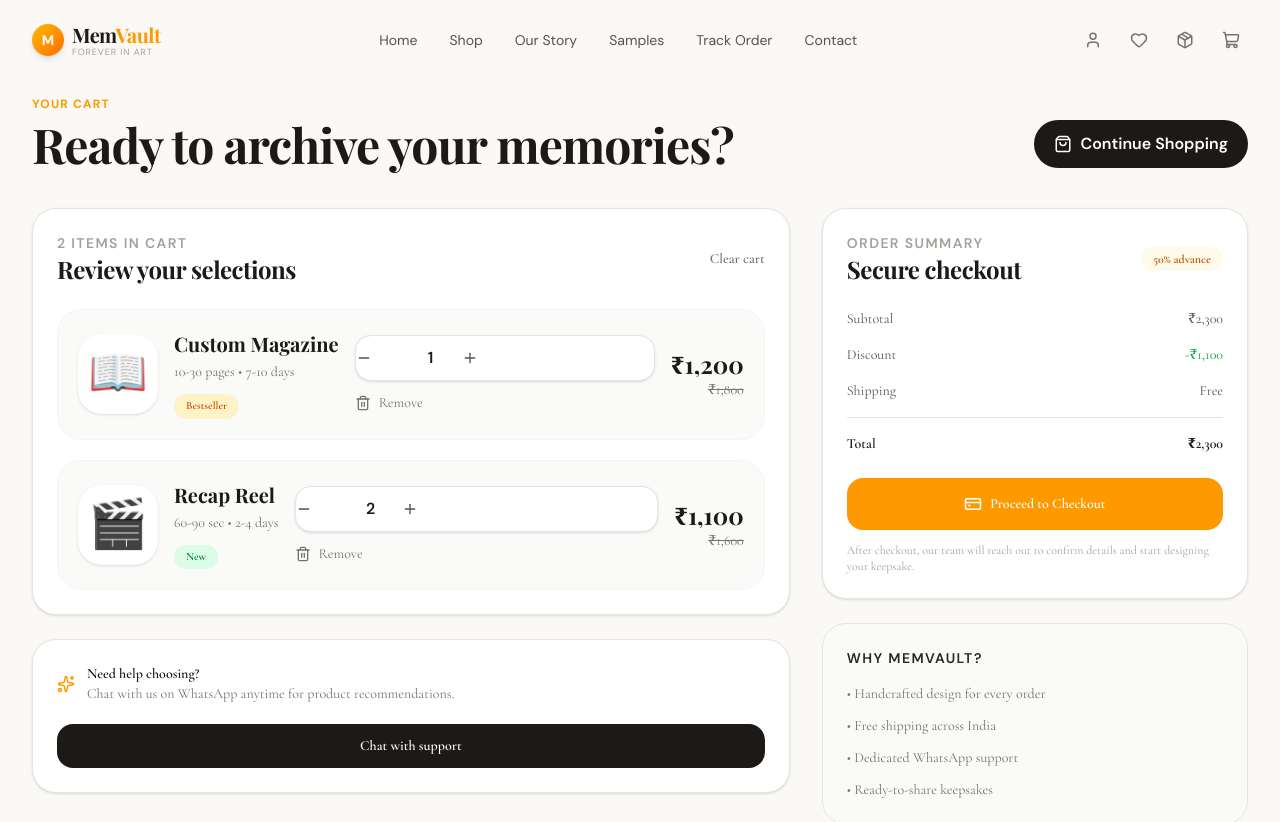
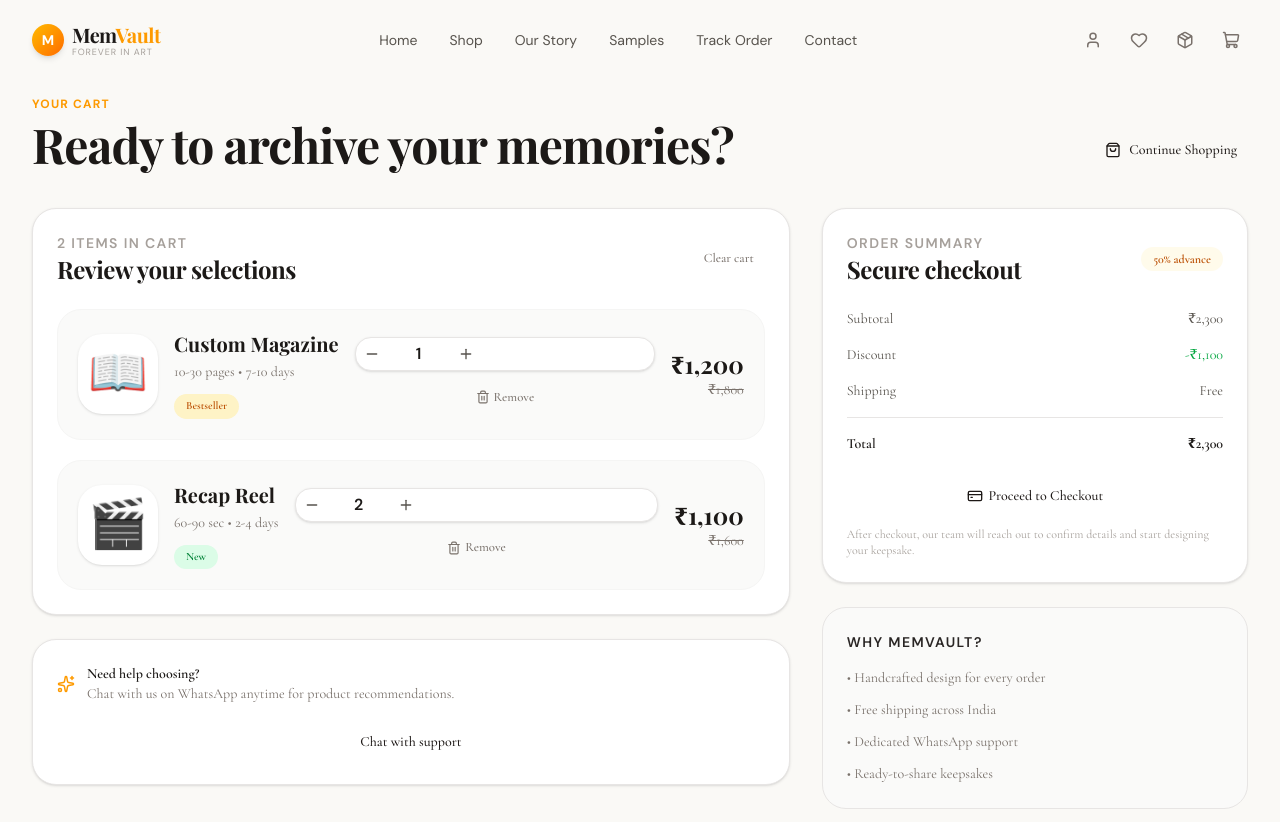
Before and after one commit to rachitsharma300/mystoryarchive, a Next.js app: page /cart in a window 1280 px wide. Shown: the top 822 px of the page. Built offline with nearby package versions, Linux system fonts and the light colour scheme; a web font is replaced by a local one.

Commit message:
feat: replace links with Button component for improved UI consistency in CartPage

```diff
--- a/app/cart/page.tsx
+++ b/app/cart/page.tsx
@@ -4,6 +4,7 @@ import { useMemo, useState } from "react";
 import Link from "next/link";
 import { motion, AnimatePresence } from "framer-motion";
 import { Trash2, Plus, Minus, ShoppingBag, CreditCard, Sparkles } from "lucide-react";
+import { Button } from "@/components/ui/button";
 
 type CartItem = {
   slug: string;
@@ -93,13 +94,12 @@ export default function CartPage() {
               Ready to archive your memories?
             </h1>
           </div>
-          <Link
-            href="/shop"
-            className="inline-flex items-center gap-2 px-5 py-3 bg-stone-900 hover:bg-amber-500 text-white font-sans-clean font-semibold rounded-full transition-all duration-300"
-          >
+          <Button asChild size="lg" variant="default" className="inline-flex items-center gap-2">
+            <Link href="/shop">
               <ShoppingBag size={18} />
               Continue Shopping
             </Link>
+          </Button>
         </div>
 
         {cartItems.length === 0 ? (
@@ -115,12 +115,9 @@ export default function CartPage() {
             <p className="font-sans-clean text-stone-500 mb-8 max-w-xl mx-auto">
               Add a keepsake from the shop to start building your memory collection.
             </p>
-            <Link
-              href="/shop"
-              className="inline-flex items-center gap-2 px-6 py-3 bg-amber-500 hover:bg-amber-600 text-white font-sans-clean font-semibold rounded-full transition-all duration-300"
-            >
-              Browse Products
-            </Link>
+            <Button asChild size="lg" variant="default">
+              <Link href="/shop">Browse Products</Link>
+            </Button>
           </motion.div>
         ) : (
           <div className="grid grid-cols-1 xl:grid-cols-[1.6fr_0.9fr] gap-8">
@@ -135,12 +132,14 @@ export default function CartPage() {
                       Review your selections
                     </h2>
                   </div>
-                  <button
+                  <Button
                     onClick={clearCart}
-                    className="text-sm text-stone-500 hover:text-amber-500 transition-colors font-semibold"
+                    variant="ghost"
+                    size="sm"
+                    className="text-stone-500 hover:text-amber-500"
                   >
                     Clear cart
-                  </button>
+                  </Button>
                 </div>
 
                 <div className="space-y-5">
@@ -174,28 +173,34 @@ export default function CartPage() {
 
                           <div className="flex flex-col gap-3">
                             <div className="flex items-center gap-2 rounded-2xl bg-white border border-stone-200 overflow-hidden shadow-sm">
-                              <button
+                              <Button
                                 onClick={() => updateQuantity(item.slug, -1)}
-                                className="h-11 w-11 text-stone-600 hover:text-amber-600 transition-colors"
+                                variant="ghost"
+                                size="icon"
+                                className="text-stone-600 hover:text-amber-600"
                               >
                                 <Minus size={16} />
-                              </button>
+                              </Button>
                               <span className="min-w-[46px] text-center font-sans-clean font-semibold text-stone-900">
                                 {item.qty}
                               </span>
-                              <button
+                              <Button
                                 onClick={() => updateQuantity(item.slug, 1)}
-                                className="h-11 w-11 text-stone-600 hover:text-amber-600 transition-colors"
+                                variant="ghost"
+                                size="icon"
+                                className="text-stone-600 hover:text-amber-600"
                               >
                                 <Plus size={16} />
-                              </button>
+                              </Button>
                             </div>
-                            <button
+                            <Button
                               onClick={() => removeItem(item.slug)}
-                              className="inline-flex items-center gap-2 text-sm text-stone-500 hover:text-red-500 transition-colors"
+                              variant="ghost"
+                              size="sm"
+                              className="text-stone-500 hover:text-red-500"
                             >
                               <Trash2 size={16} /> Remove
-                            </button>
+                            </Button>
                           </div>
 
                           <div className="text-right">
@@ -221,14 +226,11 @@ export default function CartPage() {
                     <p className="text-sm text-stone-500">Chat with us on WhatsApp anytime for product recommendations.</p>
                   </div>
                 </div>
-                <Link
-                  href="https://wa.me/917903316723"
-                  target="_blank"
-                  rel="noreferrer"
-                  className="inline-flex items-center justify-center w-full rounded-2xl bg-stone-900 px-5 py-3 text-sm font-semibold text-white transition-all hover:bg-amber-500"
-                >
+                <Button asChild size="lg" variant="default" className="w-full">
+                  <a href="https://wa.me/917903316723" target="_blank" rel="noreferrer">
                     Chat with support
-                </Link>
+                  </a>
+                </Button>
               </div>
             </div>
 
@@ -266,12 +268,11 @@ export default function CartPage() {
                 </div>
 
                 <div className="mt-6 space-y-3">
-                  <Link
-                    href={`/checkout?product=${cartItems[0]?.slug || "custom-magazine"}&qty=${cartItems[0]?.qty || 1}&occasion=${encodeURIComponent(cartItems[0]?.occasion || "Custom")}`}
-                    className="inline-flex w-full items-center justify-center gap-2 rounded-2xl bg-amber-500 px-5 py-4 text-sm font-semibold text-white transition-all hover:bg-amber-600"
-                  >
+                  <Button asChild size="lg" variant="default" className="w-full">
+                    <Link href={`/checkout?product=${cartItems[0]?.slug || "custom-magazine"}&qty=${cartItems[0]?.qty || 1}&occasion=${encodeURIComponent(cartItems[0]?.occasion || "Custom")}`}>
                       <CreditCard size={18} /> Proceed to Checkout
                     </Link>
+                  </Button>
                   <p className="text-xs text-stone-400">
                     After checkout, our team will reach out to confirm details and start designing your keepsake.
                   </p>
```
Lines whose indentation alone changed are shown as unchanged.
